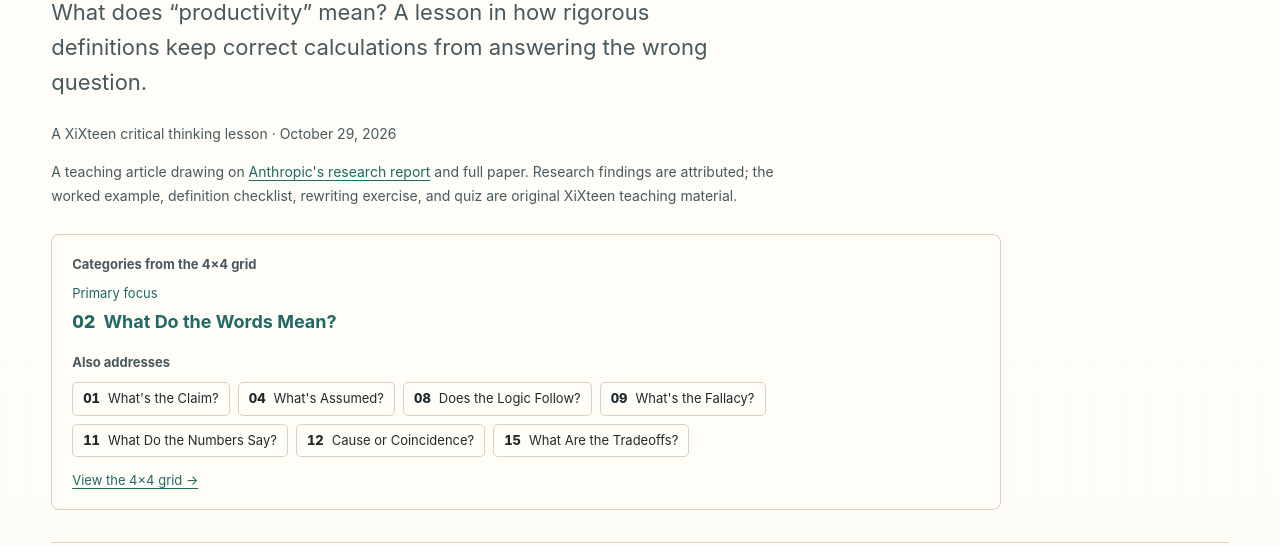
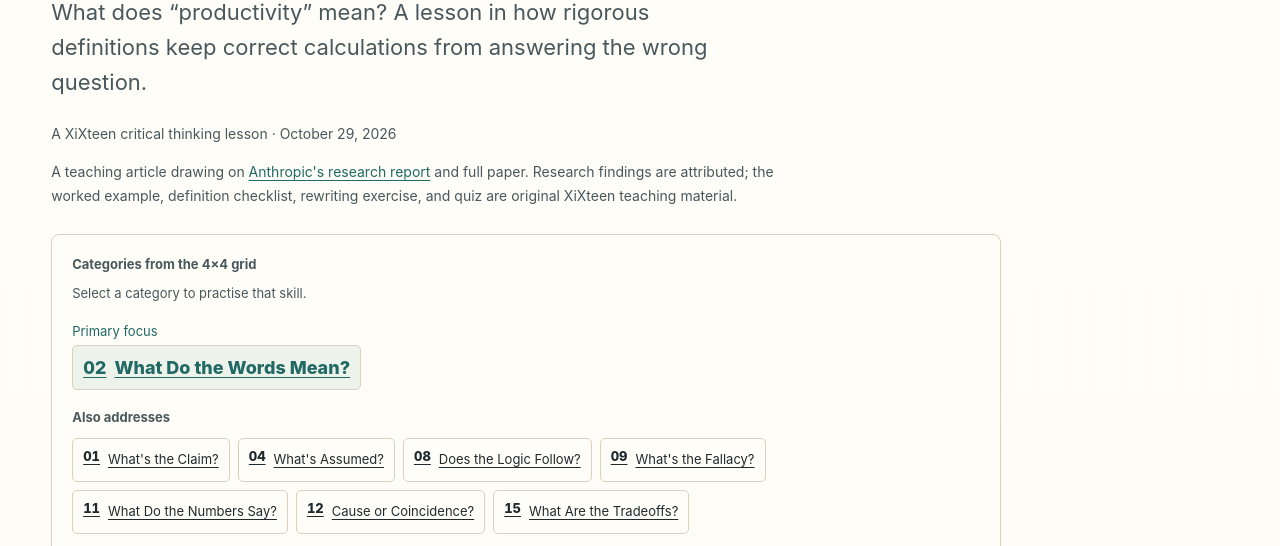
Before and after one commit to philstilwell/xixteen, a website: page articles/ai-advice-and-your-judgment/index.html in a window 1280 px wide. Shown: the part 401-947 px from the top of the page. Drawn offline with Linux system fonts and the light colour scheme.

Commit message:
Link article categories to practice and unstick Daily Board panel

```diff
--- a/articles/ai-advice-and-your-judgment/index.html
+++ b/articles/ai-advice-and-your-judgment/index.html
@@ -13,7 +13,7 @@
     <link rel="icon" type="image/svg+xml" href="../../assets/favicon.svg" />
     <meta name="theme-color" content="#1f2a2e" />
     <link rel="stylesheet" href="../../src/styles.css" />
-    <link rel="stylesheet" href="../../src/articles.css?v=3af333b3edde" />
+    <link rel="stylesheet" href="../../src/articles.css?v=81b06fe687e5" />
   </head>
   <body class="articles-page">
     <a class="skip-link" href="#main-content">Skip to content</a>
@@ -41,17 +41,18 @@
           <!-- article-categories:ai-advice-and-your-judgment -->
           <div class="article-category-map" role="group" aria-label="Categories from the 4×4 grid">
             <p class="article-category-heading">Categories from the 4×4 grid</p>
+            <p class="article-category-instruction">Select a category to practise that skill.</p>
             <p class="article-category-primary"><span class="category-role">Primary focus</span>
-              <strong data-skill="define_terms"><span class="category-code">02</span> What Do the Words Mean?</strong></p>
+              <a class="article-category-link" data-skill="define_terms" href="../../?practice=define_terms#workbench" aria-label="Practice 02: What Do the Words Mean?"><span class="category-code">02</span> <span>What Do the Words Mean?</span></a></p>
             <p class="article-category-related">Also addresses</p>
             <ul class="article-category-list" aria-label="Additional grid categories">
-              <li data-skill="clarify_claim"><span class="category-code">01</span><span>What's the Claim?</span></li>
-              <li data-skill="hidden_assumptions"><span class="category-code">04</span><span>What's Assumed?</span></li>
-              <li data-skill="logical_gaps"><span class="category-code">08</span><span>Does the Logic Follow?</span></li>
-              <li data-skill="fallacies"><span class="category-code">09</span><span>What's the Fallacy?</span></li>
-              <li data-skill="statistical_sense"><span class="category-code">11</span><span>What Do the Numbers Say?</span></li>
-              <li data-skill="causation"><span class="category-code">12</span><span>Cause or Coincidence?</span></li>
-              <li data-skill="tradeoffs"><span class="category-code">15</span><span>What Are the Tradeoffs?</span></li>
+              <li><a class="article-category-link" data-skill="clarify_claim" href="../../?practice=clarify_claim#workbench" aria-label="Practice 01: What's the Claim?"><span class="category-code">01</span> <span>What's the Claim?</span></a></li>
+              <li><a class="article-category-link" data-skill="hidden_assumptions" href="../../?practice=hidden_assumptions#workbench" aria-label="Practice 04: What's Assumed?"><span class="category-code">04</span> <span>What's Assumed?</span></a></li>
+              <li><a class="article-category-link" data-skill="logical_gaps" href="../../?practice=logical_gaps#workbench" aria-label="Practice 08: Does the Logic Follow?"><span class="category-code">08</span> <span>Does the Logic Follow?</span></a></li>
+              <li><a class="article-category-link" data-skill="fallacies" href="../../?practice=fallacies#workbench" aria-label="Practice 09: What's the Fallacy?"><span class="category-code">09</span> <span>What's the Fallacy?</span></a></li>
+              <li><a class="article-category-link" data-skill="statistical_sense" href="../../?practice=statistical_sense#workbench" aria-label="Practice 11: What Do the Numbers Say?"><span class="category-code">11</span> <span>What Do the Numbers Say?</span></a></li>
+              <li><a class="article-category-link" data-skill="causation" href="../../?practice=causation#workbench" aria-label="Practice 12: Cause or Coincidence?"><span class="category-code">12</span> <span>Cause or Coincidence?</span></a></li>
+              <li><a class="article-category-link" data-skill="tradeoffs" href="../../?practice=tradeoffs#workbench" aria-label="Practice 15: What Are the Tradeoffs?"><span class="category-code">15</span> <span>What Are the Tradeoffs?</span></a></li>
             </ul>
             <a class="article-grid-link" href="../../#skill-gallery">View the 4×4 grid →</a>
           </div>
--- a/src/articles.css
+++ b/src/articles.css
@@ -139,12 +139,18 @@
 }
 
 .article-category-heading,
-.article-category-related {
+.article-category-related,
+.article-category-instruction {
   margin: 0 0 10px;
   color: #48585d;
   font-size: 13px;
   font-weight: 700;
   line-height: 1.5;
+}
+
+.article-category-instruction {
+  margin-bottom: 18px;
+  font-weight: 400;
 }
 
 .article-category-primary {
@@ -159,11 +165,12 @@
   font-size: 13px;
 }
 
-.article-category-primary strong {
-  display: flex;
-  align-items: baseline;
-  gap: 8px;
+.article-category-primary .article-category-link {
+  display: inline-flex;
+  color: #216964;
+  background: #edf3eb;
   font-size: 18px;
+  font-weight: 800;
 }
 
 .category-code {
@@ -182,15 +189,33 @@
 }
 
 .article-category-list li {
+  max-width: 100%;
+}
+
+.article-category-link {
   display: flex;
-  align-items: baseline;
+  align-items: center;
   gap: 8px;
   max-width: 100%;
+  min-height: 44px;
   border: 1px solid var(--line);
   border-radius: 5px;
-  padding: 6px 10px;
+  padding: 8px 10px;
+  color: var(--ink);
   font-size: 13px;
   line-height: 1.5;
+  text-decoration: underline;
+  text-decoration-thickness: 1px;
+  text-underline-offset: 3px;
+}
+
+.article-category-link:hover {
+  border-color: #216964;
+  background: #e4f0ec;
+}
+
+.article-category-link .category-code {
+  align-self: baseline;
 }
 
 .article-grid-link {
--- a/src/styles.css
+++ b/src/styles.css
@@ -222,8 +222,6 @@ main {
 
 .gallery-copy {
   grid-area: copy;
-  position: sticky;
-  top: 18px;
   display: grid;
   gap: 13px;
   padding: 6px 2px;
@@ -1685,10 +1683,6 @@ main {
       "support";
   }
 
-  .gallery-copy {
-    position: static;
-  }
-
   .skill-gallery {
     justify-content: start;
   }
```
Also changed, not shown: articles/AGENTS.md (+1 -0 lines), articles/index.html (+10 -9 lines), index.html (+2 -2 lines), scripts/build-article-categories.mjs (+7 -2 lines), src/main.js (+8 -1 lines).
